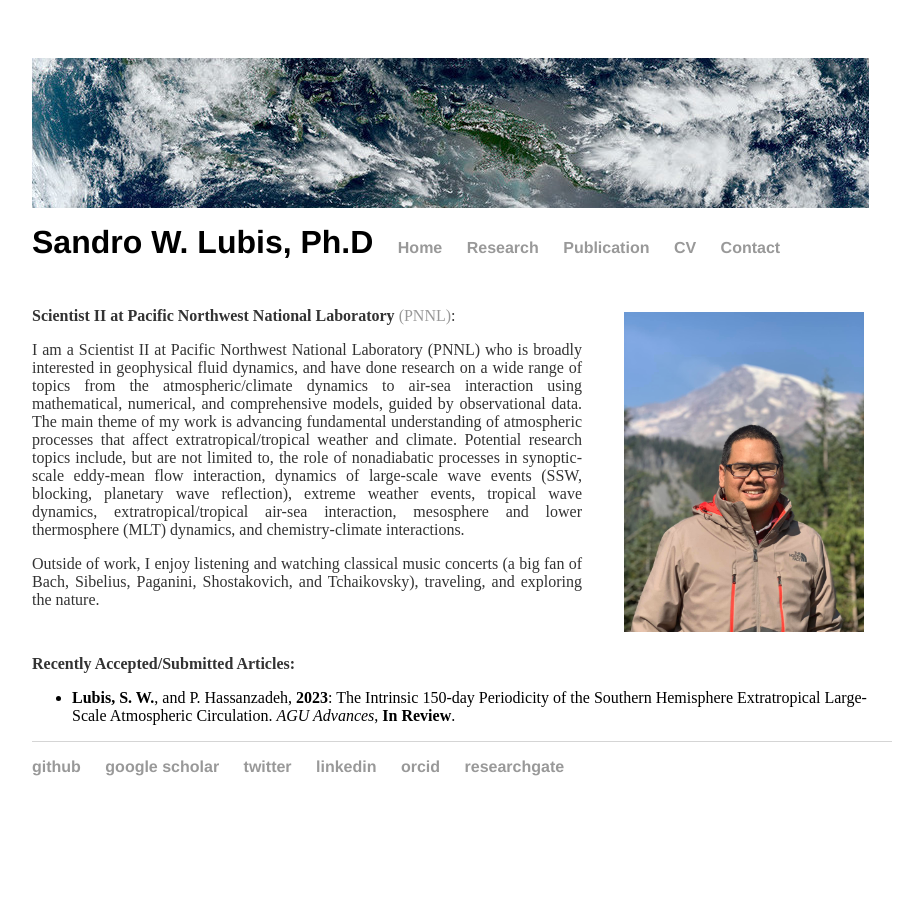
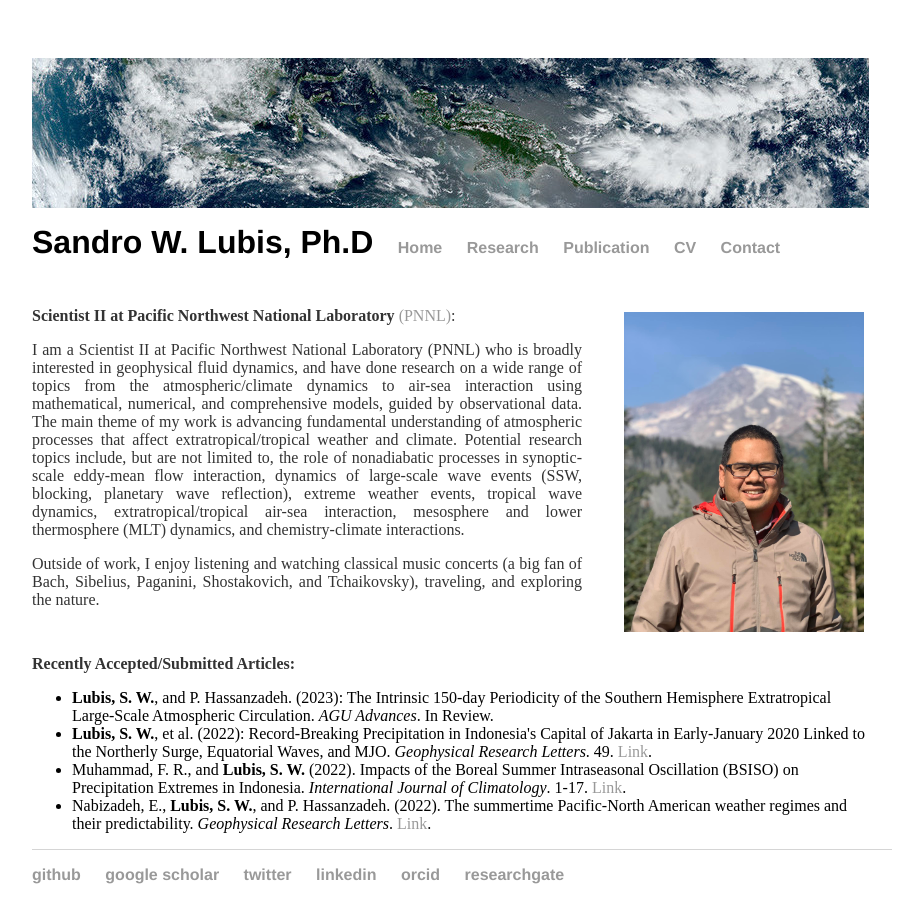
Before and after one commit to sandrolubis/sandrolubis.github.io, a Jekyll site: the page built from index.html, in a window 1280 px wide. Shown: the whole page, without its empty margins (276-1199 px from the left). Built offline with Jekyll 4.4.1, drawn with Linux system fonts in a browser that asks for light colours.

Commit message:
Update index.html

```diff
--- a/index.html
+++ b/index.html
@@ -49,7 +49,10 @@
 
 	<p class="ex", style="padding-top:30px"><font size=3><b>Recently Accepted/Submitted Articles:</b></p>
 		<ul class="ex">
-			<li><b>Lubis, S. W.</b>, and P. Hassanzadeh, <b>2023</b>: The Intrinsic 150-day Periodicity of the Southern Hemisphere Extratropical Large-Scale Atmospheric Circulation. <i>AGU Advances</i>, <b>In Review</b>.</li>
+		<li><b>Lubis, S. W.</b>, and P. Hassanzadeh. (2023): The Intrinsic 150-day Periodicity of the Southern Hemisphere Extratropical Large-Scale Atmospheric Circulation. <i>AGU Advances</i>. In Review.</li>
+		<li><b>Lubis, S. W.</b>, et al. (2022): Record-Breaking Precipitation in Indonesia's Capital of Jakarta in Early-January 2020 Linked to the Northerly Surge, Equatorial Waves, and MJO. <i>Geophysical Research Letters</i>. 49. <a href="https://doi.org/10.1029/2022GL101513">Link</a>.</li>
+		<li>Muhammad, F. R., and <b>Lubis, S. W.</b> (2022). Impacts of the Boreal Summer Intraseasonal Oscillation (BSISO) on Precipitation Extremes in Indonesia. <i>International Journal of Climatology</i>. 1-17. <a href="https://doi.org/10.1002/joc.7934">Link</a>.</li>
+		<li>Nabizadeh, E., <b>Lubis, S. W.</b>, and P. Hassanzadeh. (2022). The summertime Pacific-North American weather regimes and their predictability. <i>Geophysical Research Letters</i>. <a href="https://doi.org/10.1029/2022GL099401">Link</a>.</li>
 		</ul>
 
 </div>
```
